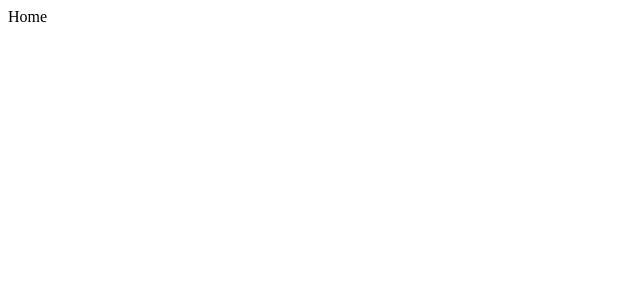
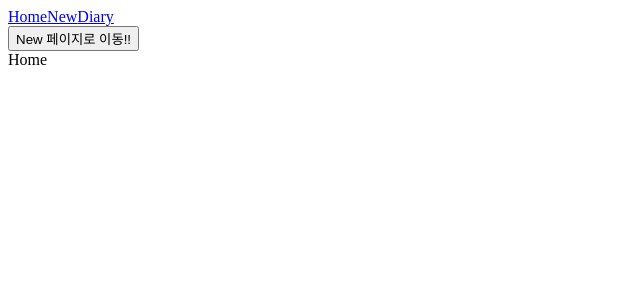
Before and after one commit to jay0425/onebite-react, a React (Vite) app in the folder section12/: page / in a window 1280 px wide. Shown: the top 300 px of the page, without its empty margins (0-640 px from the left). Built offline with nearby package versions, Linux system fonts and the light colour scheme.

Commit message:
react-router-dom의 Link, useNavigate 학습

```diff
--- a/section12/src/App.jsx
+++ b/section12/src/App.jsx
@@ -1,5 +1,5 @@
 import './App.css';
-import { Routes, Route } from 'react-router-dom';
+import { Routes, Route, Link, useNavigate } from 'react-router-dom';
 import Home from './pages/Home';
 import New from './pages/New';
 import Diary from './pages/Diary';
@@ -10,13 +10,27 @@ import Notfound from './pages/Notfound';
 // 3. "/diary" : 일기를 상세히 조회하는 Diary 페이지
 
 function App() {
+  const nav = useNavigate();
+
+  const onClickButton = () => {
+    // 특정 조건에 따라 페이지 이동 시켜야 한다면 useNavigate
+    nav('/new');
+  };
   return (
+    <>
+      <div>
+        <Link to={'/'}>Home</Link>
+        <Link to={'/new'}>New</Link>
+        <Link to={'/diary'}>Diary</Link>
+      </div>
+      <button onClick={onClickButton}>New 페이지로 이동!!</button>
       <Routes>
         <Route path="/" element={<Home />} />
         <Route path="/new" element={<New />} />
         <Route path="/diary" element={<Diary />} />
         <Route path="*" element={<Notfound />} />
       </Routes>
+    </>
   );
 }
 
```
Lines whose indentation alone changed are shown as unchanged.
